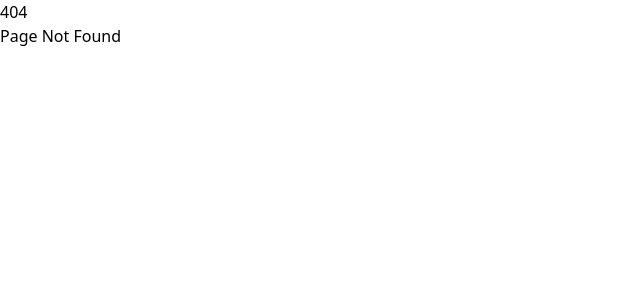
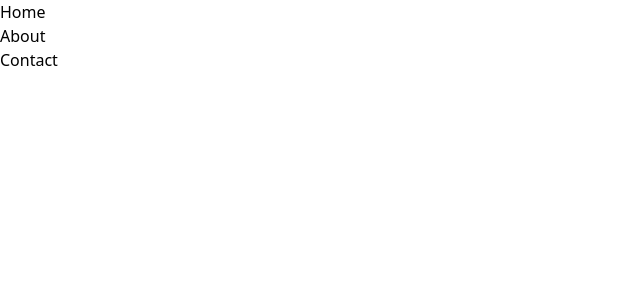
Before and after one commit to Bz14/Unique-Minds-E-learning, a Next.js app in the folder Frontend/unique-minds/: page /nav in a window 1280 px wide. Before the commit this address had no page. Shown: the top 300 px of the page, without its empty margins (0-640 px from the left). Built offline with nearby package versions, Linux system fonts and the light colour scheme.

Commit message:
Navigation bar added.

```diff
--- a/Frontend/unique-minds/src/app/(user)/login/page.tsx
+++ b/Frontend/unique-minds/src/app/(user)/login/page.tsx
@@ -1,12 +1,12 @@
+import { DevTool } from "@hookform/devtools";
+
 const Login = () => {
   return (
     <div>
       <h1>Login</h1>
+      <DevTool control={control} />
     </div>
   );
 };
 
 export default Login;
-
-//import { DevTool } from "@hookform/devtools";
-//<DevTool control={control} />
--- /dev/null
+++ b/Frontend/unique-minds/src/app/nav/page.tsx
@@ -0,0 +1,19 @@
+const Nav = () => {
+  return (
+    <nav>
+      <ul>
+        <li>
+          <a href="/">Home</a>
+        </li>
+        <li>
+          <a href="/about">About</a>
+        </li>
+        <li>
+          <a href="/contact">Contact</a>
+        </li>
+      </ul>
+    </nav>
+  );
+};
+
+export default Nav;
```
